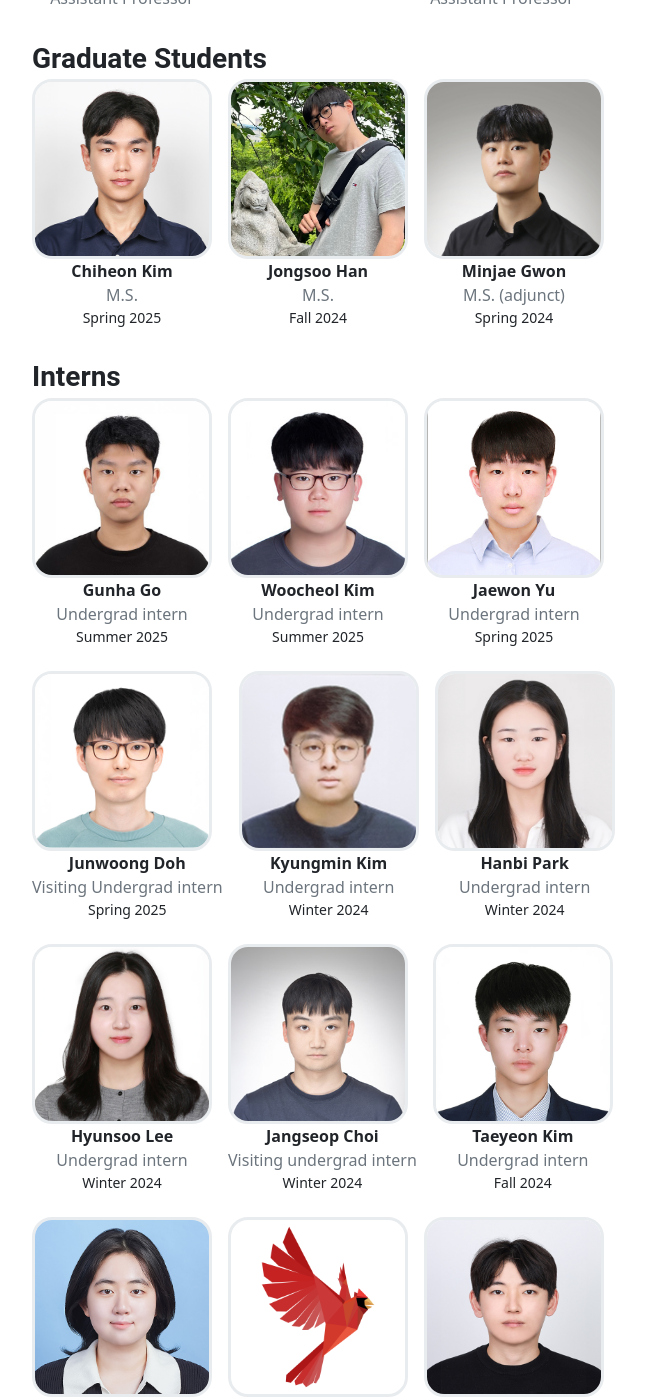
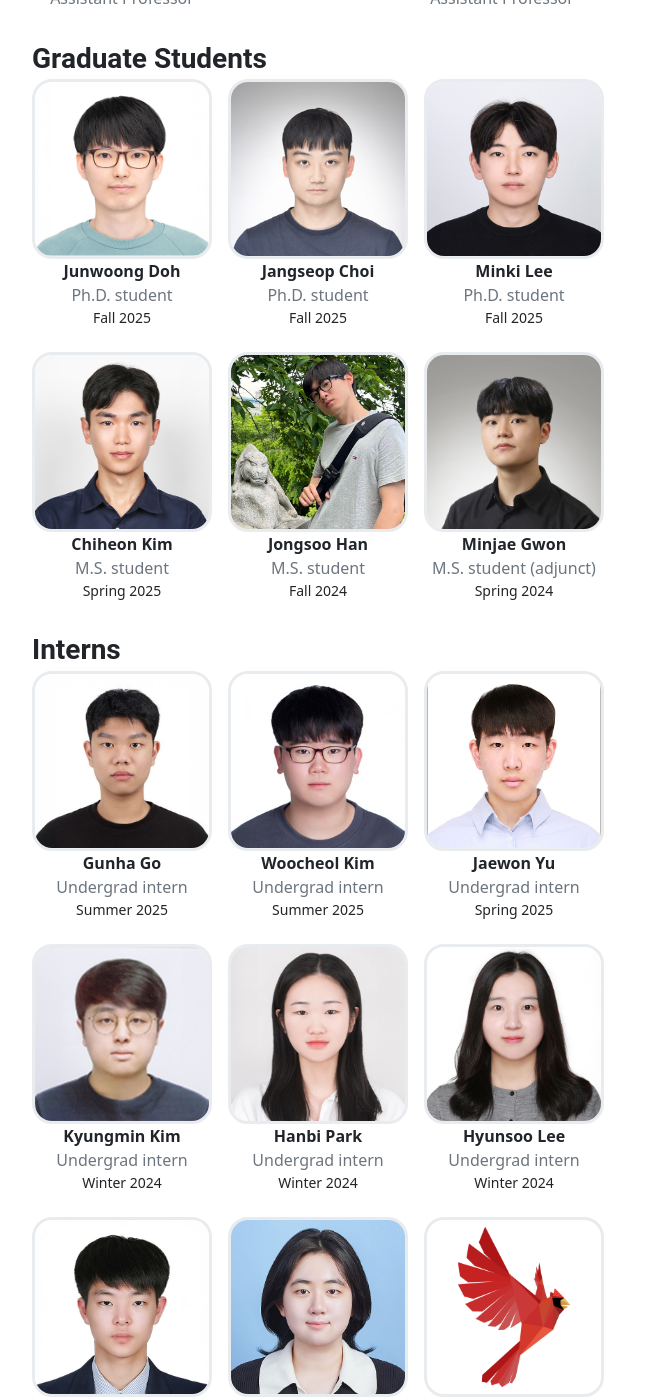
Before and after one commit to postech-compsec/postech-compsec.github.io, a Jekyll site: the page built from pages/people.md, in a window 1280 px wide and 1400 px high, scrolled down 507 px. Shown: the whole window, without its empty margins (240-886 px from the left). Built offline with Jekyll 4.4.1, drawn with Linux system fonts in a browser that asks for light colours; nearby versions of some CDN libraries; some of the changed text lies outside the part shown.

Commit message:
new phds

```diff
--- a/_data/people.yml
+++ b/_data/people.yml
@@ -11,20 +11,38 @@ Adjunct Members:
   site: https://sangdon.github.io/
 
 Graduate Students:
+- name: Junwoong Doh
+  role: Ph.D. student
+  since: Fall 2025
+  image: assets/people/junwoong.jpg
+  site: https://github.com/dandb3/
+
+- name: Jangseop Choi
+  role: Ph.D. student
+  since: Fall 2025
+  image: assets/people/jangseop.jpg
+  site: #
+
+- name: Minki Lee
+  role: Ph.D. student
+  since: Fall 2025
+  image: assets/people/minki.jpg
+  site: https://github.com/leeminki02
+
 - name: Chiheon Kim
-  role: M.S.
+  role: M.S. student
   since: Spring 2025
   image: assets/people/chiheon.jpg
   site: #
 
 - name: Jongsoo Han
-  role: M.S.
+  role: M.S. student
   since: Fall 2024
   image: assets/people/jongsoo.jpg
   site: #
 
 - name: Minjae Gwon
-  role: M.S. (adjunct)
+  role: M.S. student (adjunct)
   since: Spring 2024
   image: assets/people/minjae.png
   site: https://bxta.kr/
@@ -48,12 +66,6 @@ Interns:
   image: assets/people/jaewon.jpg
   site: https://github.com/jae1u/
 
-- name: Junwoong Doh
-  role: Visiting Undergrad intern
-  since: Spring 2025
-  image: assets/people/junwoong.jpg
-  site: https://github.com/dandb3/
-
 - name: Kyungmin Kim
   role: Undergrad intern
   since: Winter 2024
@@ -70,12 +82,6 @@ Interns:
   role: Undergrad intern
   since: Winter 2024
   image: assets/people/hyunsoo.jpg
-  site: #
-
-- name: Jangseop Choi
-  role: Visiting undergrad intern
-  since: Winter 2024
-  image: assets/people/jangseop.jpg
   site: #
 
 - name: Taeyeon Kim
@@ -95,12 +101,6 @@ Interns:
   since: Summer 2024
   image: assets/people/default.png
   site: #
-
-- name: Minki Lee
-  role: Visiting undergrad intern
-  since: Summer 2024
-  image: assets/people/minki.jpg
-  site: https://github.com/leeminki02
 
 Alumni:
 - name: Jaeyoung Chun
```
Also changed, not shown: pages/home.md (+1 -0 lines).
